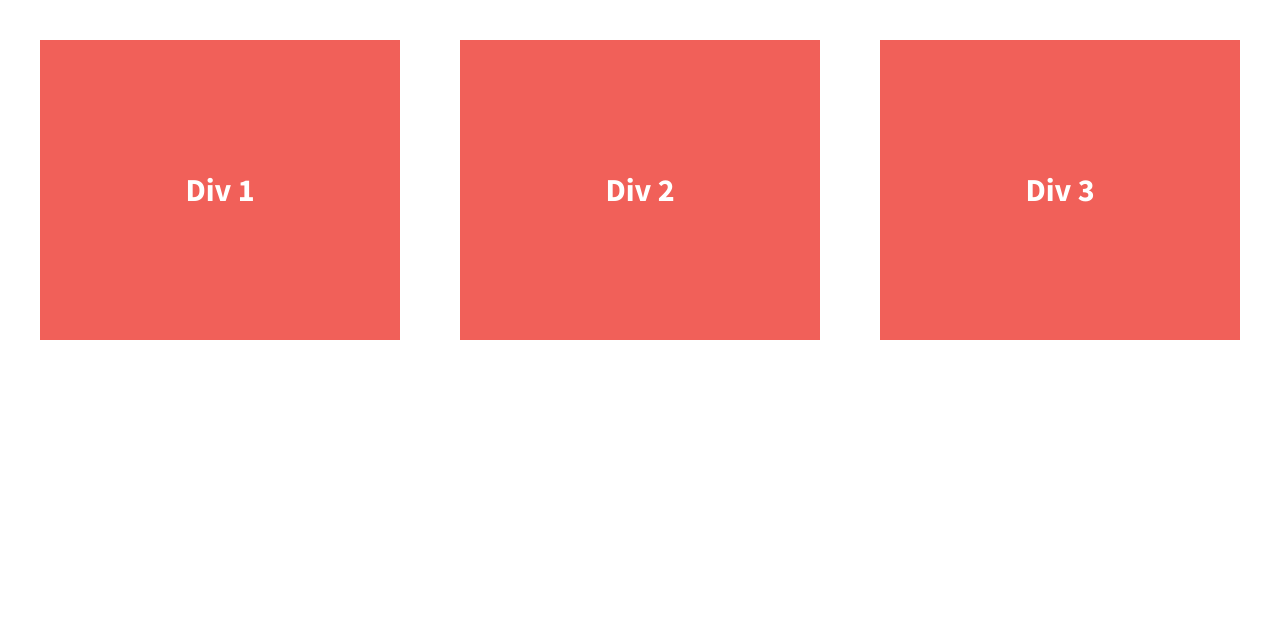
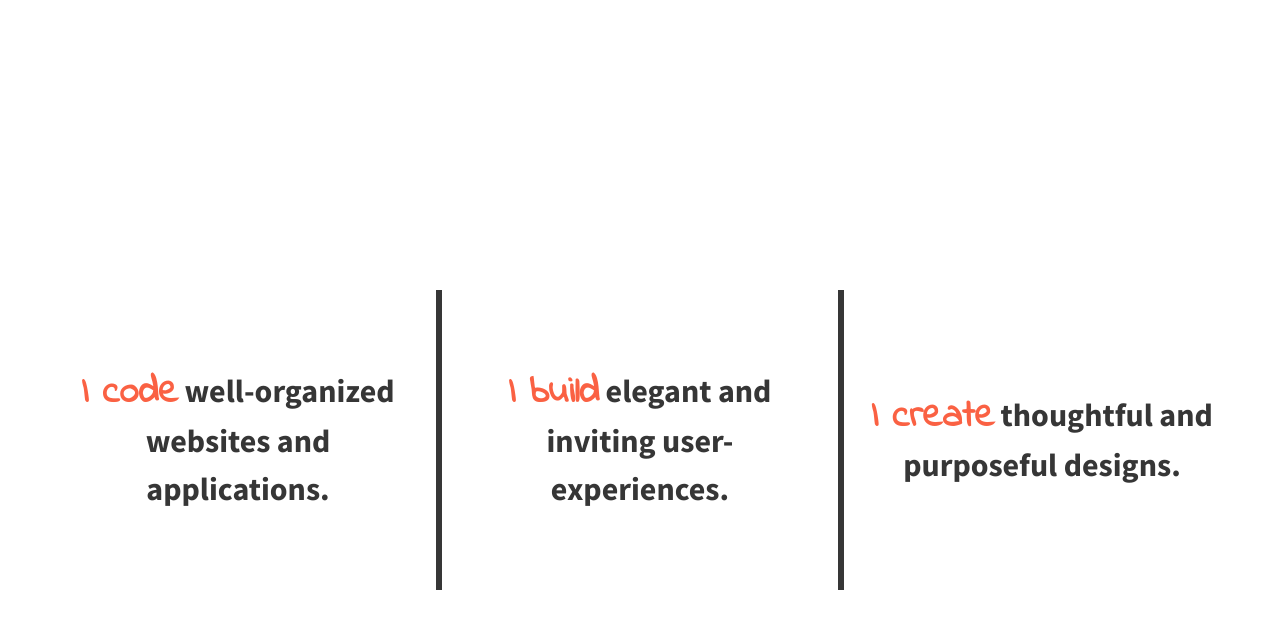
Before and after one commit to Jessica-Mach/divs-flexbox, a plain HTML site: page index.html in a window 1280 px wide. Drawn offline with nearby package versions, Linux system fonts and the light colour scheme.

Commit message:
Added design and copy

```diff
--- a/css/main.css
+++ b/css/main.css
@@ -97,7 +97,7 @@ textarea {
 
 
 html {
-  background-color: #fff;
+  background-color: #FFFFFF;
   height: 100%;
 }
 
@@ -111,23 +111,38 @@ body {
 .wrapper {
   /*add display:flex and set justify-content to space-between*/
   font-weight: 700;
+  height: 100%;
   display: flex;
   justify-content: space-between;
+  align-items: center;
 }
 
 .div-1, .div-2, .div-3 {
   /*give the divs a width of 30%, add display:flex, set justify-content and align-items to center*/
-  color: #fff;
+  color: #363636;
   line-height: 1.5em;
   font-size: 1.6em;
-  background-color: #f16059;
+  background-color: #FFFFFF;
   height: 300px;
   width: 30%;
   display: flex;
   justify-content: center;
   align-items: center;
+  text-align: center;
+  padding-left: 2%;
+  padding-right: 2%;
 }
 
+.div-2 {
+  border-right: 6px solid #363636;
+  border-left: 6px solid #363636;
+}
+
+span{
+  font-family: 'Indie Flower', cursive;
+  color: #FA6143;
+  font-size: 1.2em;
+}
 
 
 
--- a/index.html
+++ b/index.html
@@ -15,22 +15,23 @@
         <script src="js/vendor/modernizr-2.8.3.min.js"></script>
         <link href='http://fonts.googleapis.com/css?family=Lora:700' rel='stylesheet' type='text/css'>
         <link href='http://fonts.googleapis.com/css?family=Source+Sans+Pro:400,700' rel='stylesheet' type='text/css'>
+        <link href="https://fonts.googleapis.com/css2?family=Indie+Flower&display=swap" rel="stylesheet">
     </head>
     <body>
         <!--[if lt IE 8]>
             <p class="browserupgrade">You are using an <strong>outdated</strong> browser. Please <a href="http://browsehappy.com/">upgrade your browser</a> to improve your experience.</p>
         <![endif]-->
-
         <section class="wrapper">
             <div class="div-1">
-                Div 1
+                <p><span>I code</span> well-organized websites and applications.</p>
             </div>
             <div class="div-2">
-                Div 2
+                <p><span>I build</span> elegant and inviting user-experiences.</p>
             </div>
             <div class="div-3">
-                Div 3
+                <p><span>I create</span> thoughtful and purposeful designs.</p>
             </div>
+
         </section>
 
         <script src="https://ajax.googleapis.com/ajax/libs/jquery/1.11.3/jquery.min.js"></script>
```
